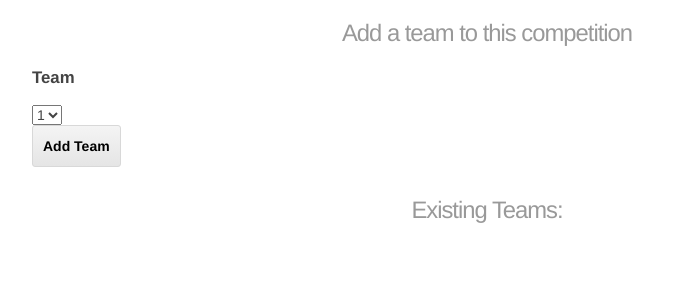
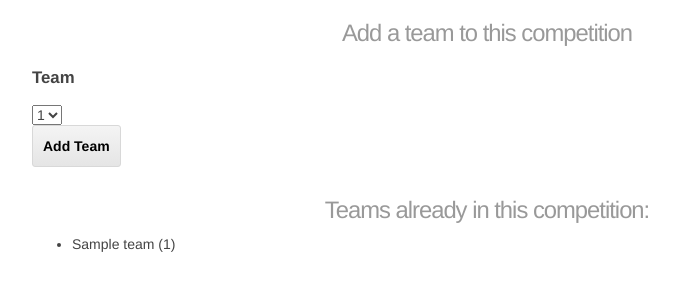
Before and after one commit to jasonrahm/rrftc, a Flask app: page /competitions/1 in a window 1280 px wide. Shown: the part 221-521 px from the top of the page, without its empty margins (153-832 px from the left). Run offline with Flask 2, Linux system fonts and the light colour scheme; the visitor is signed in with stand-in values (Sample User, id 1); tables that the repository leaves empty hold one stand-in row (values such as "Sample post"); parts of the project's set-up code (start-up, migrations or seed data) failed here and were passed over; some libraries are stand-ins or nearby versions.

Commit message:
Fixed sql queries in competition view to return team data instead of index value

```diff
--- a/rrftc/models.py
+++ b/rrftc/models.py
@@ -21,7 +21,7 @@ class CompetitionTeam(db.Model):
 
 
     def __repr__(self):
-        return '<CompetitionTeam %r>' % self.id
+        return '<CompetitionTeam %r %r %r>' % (self.id, self.Competitions, self.Teams)
 
 
 class Competition(db.Model):
@@ -143,4 +143,4 @@ class Team(db.Model):
         self.LastModifiedDate = moddate
 
     def __repr__(self):
-        return '<Team %r>' % self.id
+        return '<Team %r %r %r>' % (self.id, self.Number, self.Name)
--- a/rrftc/routes.py
+++ b/rrftc/routes.py
@@ -150,7 +150,12 @@ def manage_competition(id):
                 return redirect(url_for('manage_competition', id=id))
 
         elif request.method == 'GET':
-            return render_template('competition_details.html', form=form, id=id)
+            teams = db.session.query(CompetitionTeam).filter(CompetitionTeam.Competitions == id).all()
+            team_list = []
+            for team in teams:
+                team_list.append(int(team.Teams))
+            team_data = db.session.query(Team).filter(Team.id.in_(team_list)).all()
+            return render_template('competition_details.html', form=form, id=id, team_data=team_data)
 
 
 '''
--- a/rrftc/templates/competition_details.html
+++ b/rrftc/templates/competition_details.html
@@ -15,6 +15,10 @@
     {{ form.submit }}
     </form>
 
-  <h3>Existing Teams:</h3>
-
+  <h3>Teams already in this competition:</h3>
+    <ul>
+        {% for team in team_data %}
+            <li>{{ team.Name }} ({{  team.Number }})</li>
+        {%  endfor %}
+    </ul>
 {% endblock %}
```
